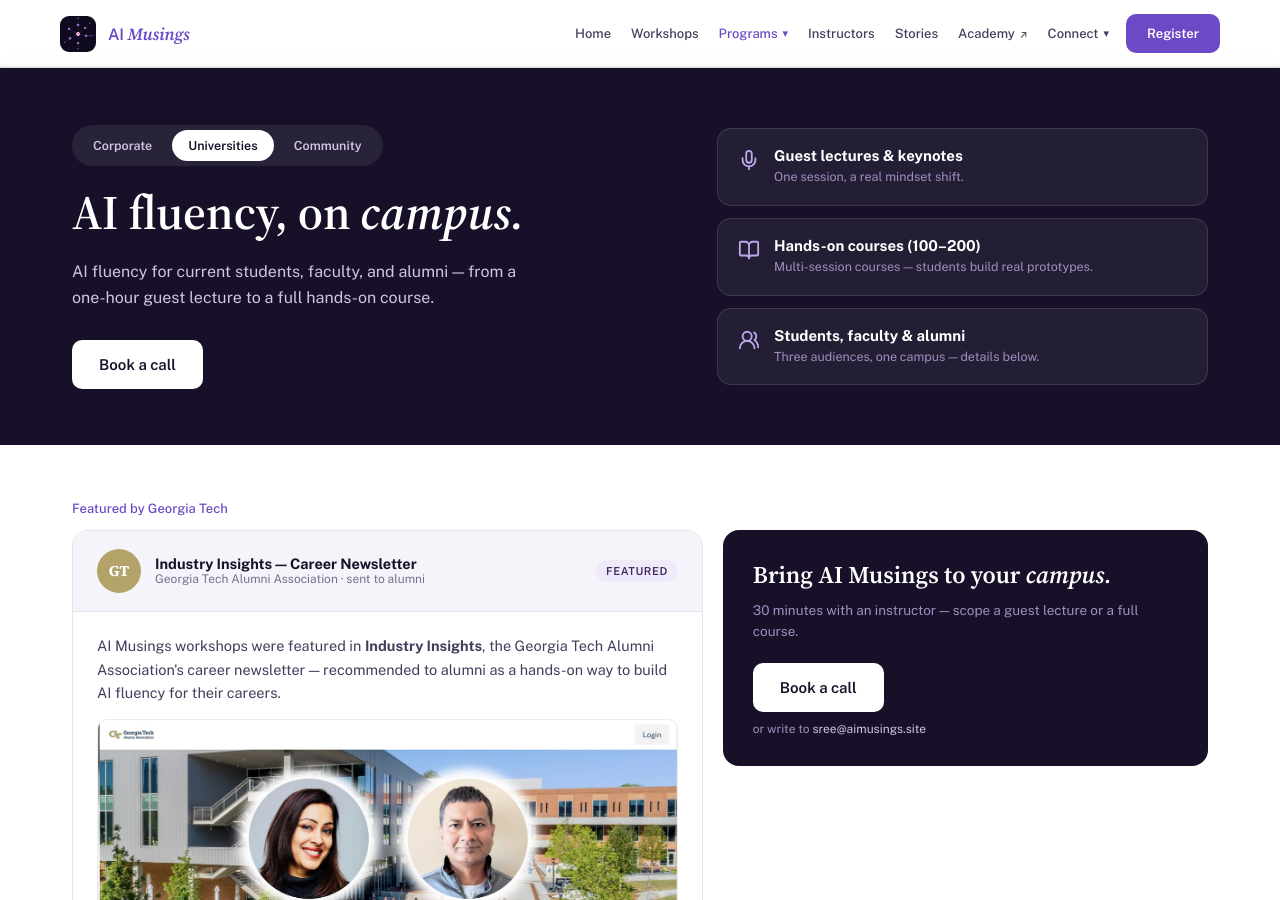
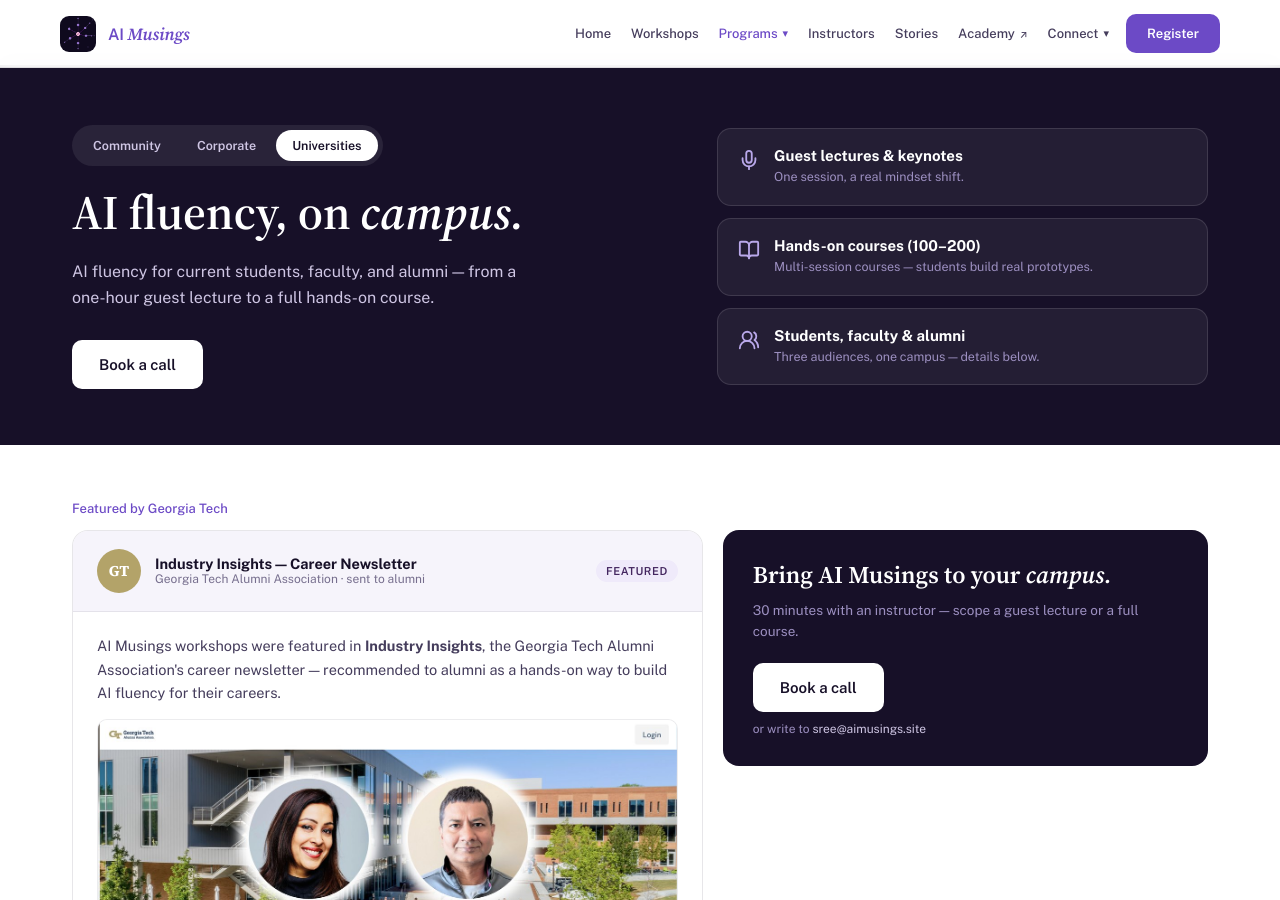
Before and after one commit to pulsarventures/aimusings.site, a Jekyll site: the page built from universities.html, in a window 1280 px wide and 900 px high. Built offline with Jekyll 4.4.1, drawn with Linux system fonts in a browser that asks for light colours.

Commit message:
style(design): FINDING-002 — Community first in Programs dropdown and audience toggles
Co-Authored-By: Claude Fable 5 <noreply@anthropic.com>
Claude-Session: https://claude.ai/code/session_01FEgiNjtg3b7L7zAEJXcbhz

```diff
--- a/_includes/nav.html
+++ b/_includes/nav.html
@@ -14,6 +14,10 @@
       <div class="nav__dd">
         <button class="nav__item{% if a == 'corporate' or a == 'university' or a == 'community' %} is-active{% endif %}" type="button">Programs <span class="nav__caret">▾</span></button>
         <div class="nav__menu nav__menu--left">
+          <a class="nav__row" href="{{ '/community/' | relative_url }}">
+            <span class="nav__tile" style="background:#efeafa"><span class="ic" style="--u:url('{{ ic | append: 'users-round.svg' | relative_url }}');color:#6c4ac6"></span></span>
+            <span><span class="nav__rt">Community</span><span class="nav__rs">Community Hours &amp; peer network</span></span>
+          </a>
           <a class="nav__row" href="{{ '/corporate/' | relative_url }}">
             <span class="nav__tile" style="background:#171028"><span class="ic" style="--u:url('{{ ic | append: 'building-2.svg' | relative_url }}');color:#b9a8ea"></span></span>
             <span><span class="nav__rt">Corporate</span><span class="nav__rs">Private programs for teams</span></span>
@@ -21,10 +25,6 @@
           <a class="nav__row" href="{{ '/universities/' | relative_url }}">
             <span class="nav__tile" style="background:#f6dcec"><span class="ic" style="--u:url('{{ ic | append: 'graduation-cap.svg' | relative_url }}');color:#43265f"></span></span>
             <span><span class="nav__rt">Universities</span><span class="nav__rs">Guest lectures &amp; courses</span></span>
-          </a>
-          <a class="nav__row" href="{{ '/community/' | relative_url }}">
-            <span class="nav__tile" style="background:#efeafa"><span class="ic" style="--u:url('{{ ic | append: 'users-round.svg' | relative_url }}');color:#6c4ac6"></span></span>
-            <span><span class="nav__rt">Community</span><span class="nav__rs">Community Hours &amp; peer network</span></span>
           </a>
         </div>
       </div>
@@ -56,9 +56,9 @@
     <div class="m-grp">
       <button class="m-grp__h" type="button" aria-expanded="false" aria-controls="m-grp-programs">Programs <span class="m-grp__caret" aria-hidden="true">▾</span></button>
       <div class="m-grp__body" id="m-grp-programs">
+        <a href="{{ '/community/' | relative_url }}">Community</a>
         <a href="{{ '/corporate/' | relative_url }}">Corporate</a>
         <a href="{{ '/universities/' | relative_url }}">Universities</a>
-        <a href="{{ '/community/' | relative_url }}">Community</a>
       </div>
     </div>
 
--- a/community.html
+++ b/community.html
@@ -13,9 +13,9 @@ permalink: /community/
   <div class="dark-hero__wrap">
     <div>
       <div class="aud-toggle aud-toggle--dark" style="margin-bottom:20px">
+        <span class="is-on">Community</span>
         <a href="{{ '/corporate/' | relative_url }}">Corporate</a>
         <a href="{{ '/universities/' | relative_url }}">Universities</a>
-        <span class="is-on">Community</span>
       </div>
       <h1 class="h-48">Keep building, <i>together.</i></h1>
       <div class="dark-hero__lead">The workshop is where it starts — the community is where it compounds. For alumni, ongoing learners, and AI-curious professionals who want to stay sharp between cohorts.</div>
--- a/corporate.html
+++ b/corporate.html
@@ -13,9 +13,9 @@ permalink: /corporate/
   <div class="dark-hero__wrap">
     <div>
       <div class="aud-toggle aud-toggle--dark" style="margin-bottom:20px">
+        <a href="{{ '/community/' | relative_url }}">Community</a>
         <span class="is-on">Corporate</span>
         <a href="{{ '/universities/' | relative_url }}">Universities</a>
-        <a href="{{ '/community/' | relative_url }}">Community</a>
       </div>
       <h1 class="h-48">Your team, fluent in <i>weeks.</i></h1>
       <div class="dark-hero__lead">We train your teams and build alongside them until adoption sticks — a 90-day capability plan up front, hours saved per role reported at the end. Virtual or on-site.</div>
--- a/universities.html
+++ b/universities.html
@@ -13,9 +13,9 @@ permalink: /universities/
   <div class="dark-hero__wrap">
     <div>
       <div class="aud-toggle aud-toggle--dark" style="margin-bottom:20px">
+        <a href="{{ '/community/' | relative_url }}">Community</a>
         <a href="{{ '/corporate/' | relative_url }}">Corporate</a>
         <span class="is-on">Universities</span>
-        <a href="{{ '/community/' | relative_url }}">Community</a>
       </div>
       <h1 class="h-48">AI fluency, on <i>campus.</i></h1>
       <div class="dark-hero__lead">AI fluency for current students, faculty, and alumni — from a one-hour guest lecture to a full hands-on course.</div>
```
